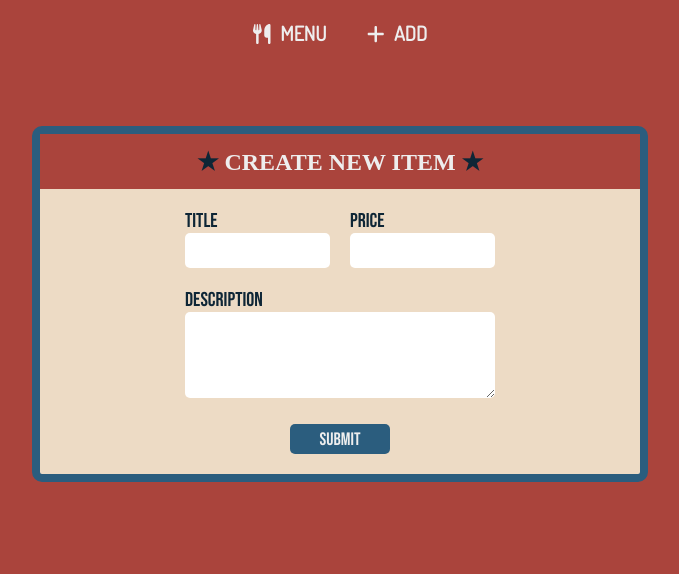
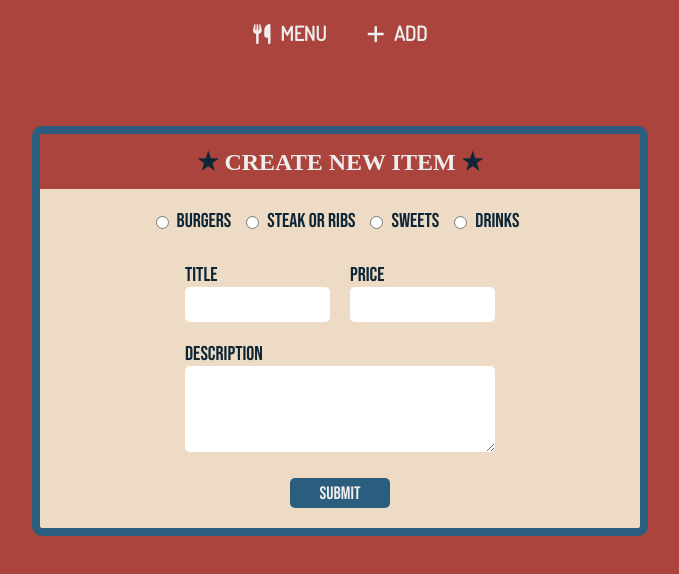
Before and after one commit to millie-wy/REST-API_American-Diner-Menu, a React (Create React App) app in the folder client/: page /create in a window 1280 px wide. Shown: the top 574 px of the page, without its empty margins (300-979 px from the left). Built offline with nearby package versions, Linux system fonts and the light colour scheme; a web font is replaced by a local one.

Commit message:
adjust radio button groups

```diff
--- a/client/src/components/Create.jsx
+++ b/client/src/components/Create.jsx
@@ -1,4 +1,8 @@
+import { useState } from "react";
+
 const Create = () => {
+  const [category, setCategory] = useState("");
+
   return (
     <div style={rootStyle}>
       <div style={headerStyle}>
@@ -8,6 +12,49 @@ const Create = () => {
         </h1>
       </div>
       <form style={formStyle}>
+        <div style={radioContainerStyle}>
+          <input
+            type="radio"
+            name="category"
+            value="Burgers"
+            required
+            onChange={(e) => setCategory(e.currentTarget.value)}
+          />
+          <label style={radioLabelStyle} name="burgers">
+            Burgers
+          </label>
+
+          <input
+            type="radio"
+            name="category"
+            value="Steak or Ribs"
+            required
+            onChange={(e) => setCategory(e.currentTarget.value)}
+          />
+          <label style={radioLabelStyle} name="steak">
+            Steak or Ribs
+          </label>
+          <input
+            type="radio"
+            name="category"
+            value="Sweets"
+            required
+            onChange={(e) => setCategory(e.currentTarget.value)}
+          />
+          <label style={radioLabelStyle} name="sweets">
+            Sweets
+          </label>
+          <input
+            type="radio"
+            name="category"
+            value="Drinks"
+            required
+            onChange={(e) => setCategory(e.currentTarget.value)}
+          />
+          <label style={radioLabelStyle} name="drinks">
+            Drinks
+          </label>
+        </div>
         <div
           style={{
             display: "flex",
@@ -26,6 +73,13 @@ const Create = () => {
             <input style={inputStyle} type="number" name="price" required />
           </label>
         </div>
+        <div
+          style={{
+            display: "flex",
+            justifyContent: "center",
+            textAlign: "left",
+          }}
+        >
           <label style={labelStyle}>
             Description <br />
             <textarea
@@ -36,6 +90,7 @@ const Create = () => {
               required
             />
           </label>
+        </div>
         <button style={buttonStyle} type="submit">
           Submit
         </button>
@@ -64,6 +119,27 @@ const headerStyle = {
   width: "100%",
   height: "55px",
   color: "#eeeeee",
+};
+
+const containerStyle = {
+  margin: "auto",
+  textAlign: "left",
+  display: "flex",
+  justifyContent: "center",
+  gap: "20px",
+};
+
+const radioContainerStyle = {
+  fontFamily: "Bebas Neue",
+  fontSize: "20px",
+  margin: "20px auto 10px auto",
+  textAlign: "left",
+  display: "flex",
+  justifyContent: "center",
+};
+
+const radioLabelStyle = {
+  margin: "0 10px 0 5px",
 };
 
 const formStyle = {
--- a/client/src/components/SingleMenuItem.jsx
+++ b/client/src/components/SingleMenuItem.jsx
@@ -1,6 +1,6 @@
+import { useEffect, useState } from "react";
+import { useLocation, useNavigate } from "react-router-dom";
 import { makeRequest } from "../helper.js";
-import { useState, useEffect, useCallback } from "react";
-import { useLocation, useNavigate } from "react-router-dom";
 
 const SingleMenuItem = () => {
   const location = useLocation();
@@ -15,11 +15,6 @@ const SingleMenuItem = () => {
 
   const [isEditing, setIsEditing] = useState(false);
 
-  const [isBurgers, setIsBurgers] = useState(false);
-  const [isSteaks, setIsSteaks] = useState(false);
-  const [isSweets, setIsSweets] = useState(false);
-  const [isDrinks, setIsDrinks] = useState(false);
-
   useEffect(() => {
     let response = makeRequest(`/api/menu/${id}`, "GET");
     response.then((jsonData) => setItem(jsonData));
@@ -28,63 +23,26 @@ const SingleMenuItem = () => {
     setPrice(item.price);
     setDescription(item.description);
     setCategory(item.category);
-
-    if (category === "Burgers") {
-      setIsBurgers(true);
-    } else if (category === "Steak or Ribs") {
-      setIsSteaks(true);
-    } else if (category === "Sweets") {
-      setIsSweets(true);
-    } else if (category === "Drinks") {
-      setIsDrinks(true);
-    }
-  }, [category, id, item.category, item.description, item.price, item.title]);
-  //console.log(category);
-
-  const selectedBurgers = (e) => {
-    setCategory("Burgers");
-    setIsBurgers(true);
-    setIsSteaks(false);
-    setIsDrinks(false);
-    setIsSweets(false);
-  };
-
-  const selectedSteaks = (e) => {
-    setCategory("Steak or Ribs");
-    setIsBurgers(false);
-    setIsSteaks(true);
-    setIsDrinks(false);
-    setIsSweets(false);
-  };
-
-  const selectedSweets = (e) => {
-    setCategory("Sweets");
-    setIsBurgers(false);
-    setIsSteaks(false);
-    setIsDrinks(false);
-    setIsSweets(true);
-  };
-  const selectedDrinks = (e) => {
-    setCategory("Drinks");
-    setIsBurgers(false);
-    setIsSteaks(false);
-    setIsDrinks(true);
-    setIsSweets(false);
-  };
+  }, [id, item.category, item.description, item.price, item.title]);
 
   const updateItem = () => {
     setIsEditing(false);
-    let edit = {
+    let body = {
       category: category,
       title: title,
       description: description,
       price: Number(price),
       id: id,
     };
-    console.log(edit);
-    makeRequest(`/api/menu/`, "PUT", edit);
+    console.log(body);
+    makeRequest(`/api/menu/`, "PUT", body);
 
     setTimeout(() => navigate("/"), 2000);
+  };
+
+  const deleteItem = () => {
+    let status = makeRequest(`/api/menu/${id}`, "DELETE");
+    alert(status);
   };
 
   return (
@@ -95,47 +53,52 @@ const SingleMenuItem = () => {
           <span style={{ color: "#0e2636" }}> ★</span>
         </h1>
       </div>
-      <div style={{ ...containerStyle, height: "80px" }}>
-        <div>
+      <div style={radioContainerStyle}>
         <input
           type="radio"
-            name="burgers"
+          name="category"
           value="Burgers"
-            checked={isBurgers}
-            onChange={(e) => selectedBurgers()}
+          checked={category === "Burgers"}
+          disabled={!isEditing}
+          onChange={(e) => setCategory(e.currentTarget.value)}
         />
-          <label name="burgers">Burgers</label>
-        </div>
-        <div>
+        <label style={radioLabelStyle} name="burgers">
+          Burgers
+        </label>
+
         <input
           type="radio"
-            name="steaks-or-ribs"
+          name="category"
           value="Steak or Ribs"
-            checked={isSteaks}
-            onChange={(e) => selectedSteaks()}
+          checked={category === "Steak or Ribs"}
+          disabled={!isEditing}
+          onChange={(e) => setCategory(e.currentTarget.value)}
         />
-          <label name="burgers">Steak or Ribs</label>
-        </div>
-        <div>
+        <label style={radioLabelStyle} name="steak">
+          Steak or Ribs
+        </label>
         <input
           type="radio"
-            name="sweets"
+          name="category"
           value="Sweets"
-            checked={isSweets}
-            onChange={(e) => selectedSweets()}
+          checked={category === "Sweets"}
+          disabled={!isEditing}
+          onChange={(e) => setCategory(e.currentTarget.value)}
         />
-          <label name="burgers">Sweets</label>
-        </div>
-        <div>
+        <label style={radioLabelStyle} name="sweets">
+          Sweets
+        </label>
         <input
           type="radio"
-            name="drinks"
+          name="category"
           value="Drinks"
-            checked={isDrinks}
-            onChange={(e) => selectedDrinks()}
+          checked={category === "Drinks"}
+          disabled={!isEditing}
+          onChange={(e) => setCategory(e.currentTarget.value)}
         />
-          <label name="burgers">Drinks</label>
-        </div>
+        <label style={radioLabelStyle} name="drinks">
+          Drinks
+        </label>
       </div>
       <div style={{ ...containerStyle, height: "80px" }}>
         <h6 style={labelStyle}>
@@ -199,6 +162,7 @@ const SingleMenuItem = () => {
         <button
           style={{ ...buttonStyle, backgroundColor: "#aa443c" }}
           type="button"
+          onClick={() => deleteItem()}
         >
           Delete
         </button>
@@ -227,6 +191,19 @@ const headerStyle = {
   width: "100%",
   height: "55px",
   color: "#eeeeee",
+};
+
+const radioContainerStyle = {
+  fontFamily: "Bebas Neue",
+  fontSize: "20px",
+  margin: "20px auto 10px auto",
+  textAlign: "left",
+  display: "flex",
+  justifyContent: "center",
+};
+
+const radioLabelStyle = {
+  margin: "0 10px 0 5px",
 };
 
 const containerStyle = {
```
Lines whose indentation alone changed are shown as unchanged.
